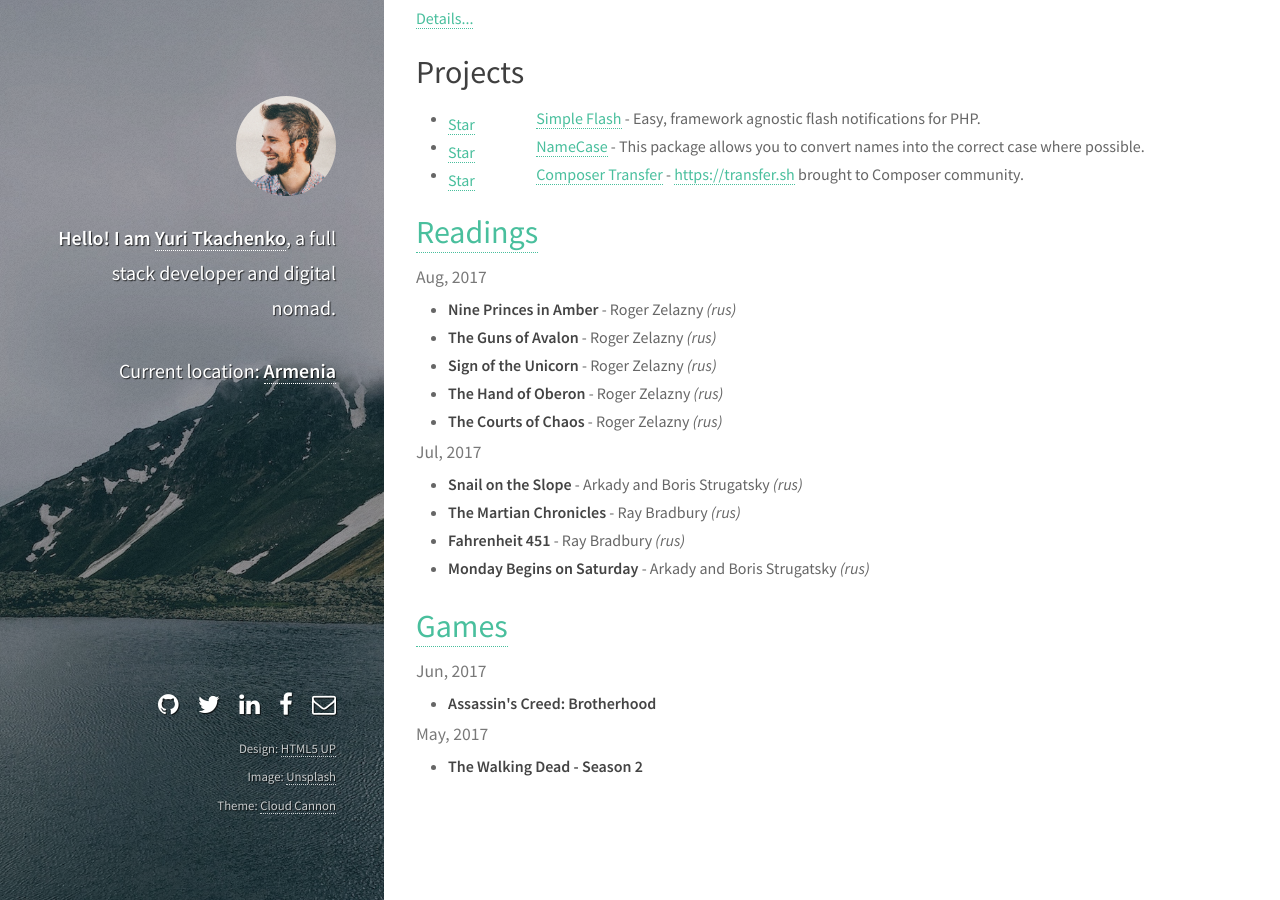
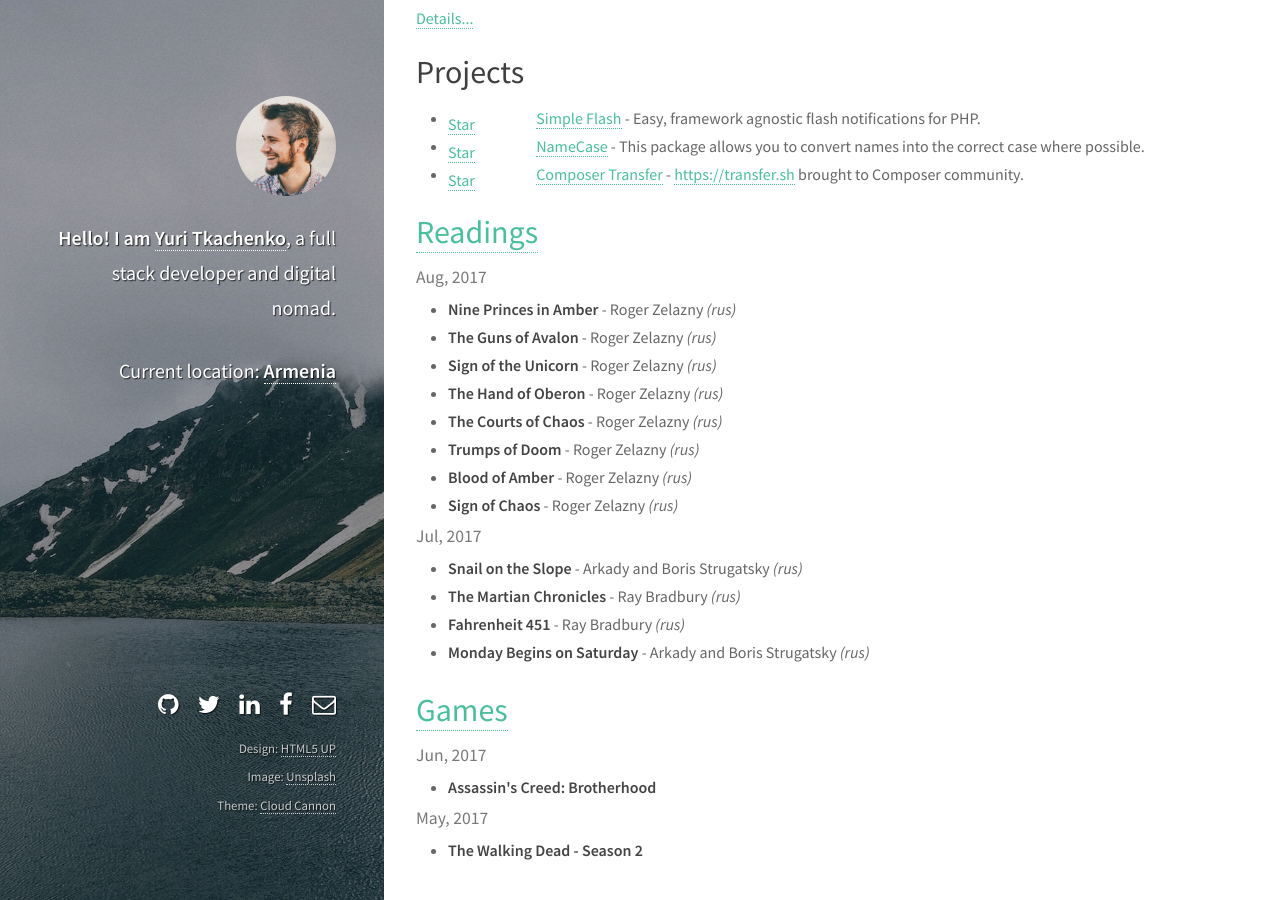
Before and after one commit to tamtamchik/tamtamchik.github.io, a Jekyll site: the page built from index.html, in a window 1280 px wide and 900 px high, scrolled down 538 px. Built offline with Jekyll 4.4.1, drawn with Linux system fonts in a browser that asks for light colours.

Commit message:
💬 3 new books

```diff
--- a/_data/books.yml
+++ b/_data/books.yml
@@ -13,6 +13,15 @@
       author: Roger Zelazny
       lang: rus
     - title: The Courts of Chaos
+      author: Roger Zelazny
+      lang: rus
+    - title: Trumps of Doom
+      author: Roger Zelazny
+      lang: rus
+    - title: Blood of Amber
+      author: Roger Zelazny
+      lang: rus
+    - title: Sign of Chaos
       author: Roger Zelazny
       lang: rus
 
```
